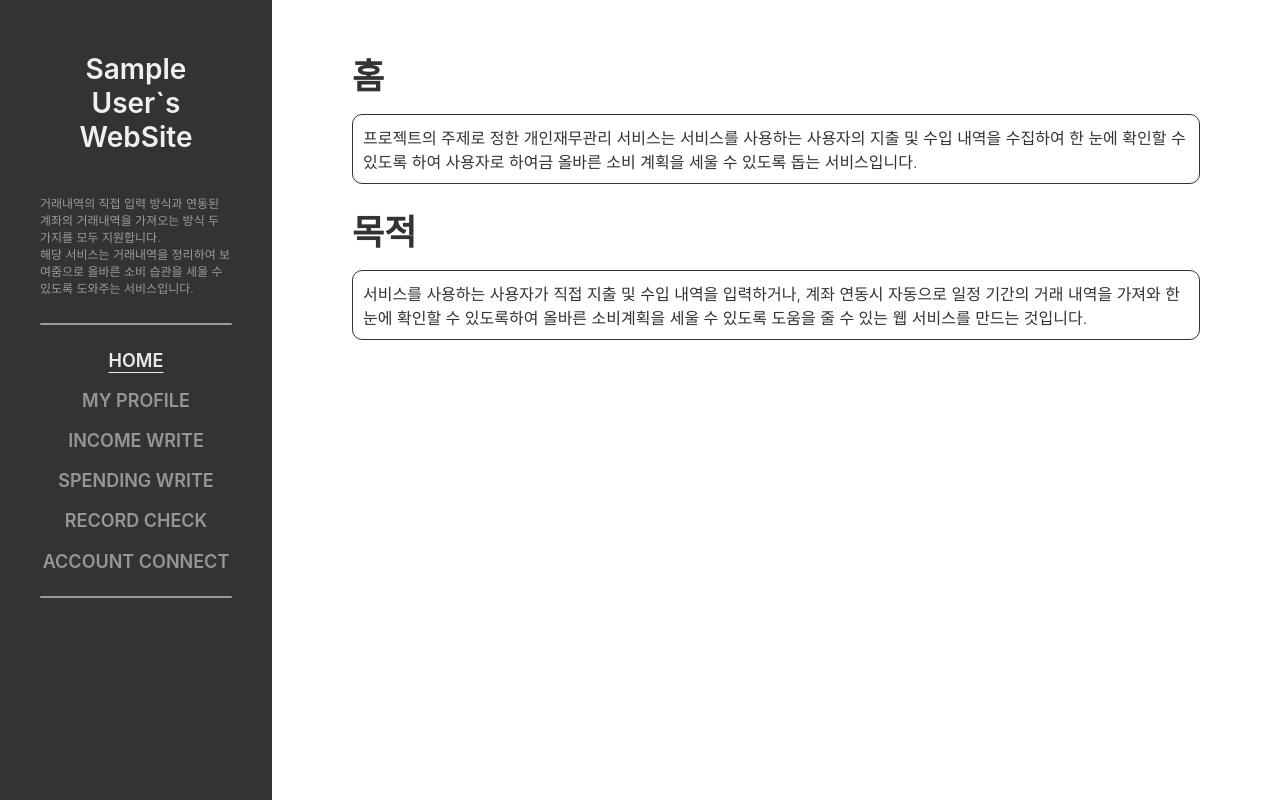
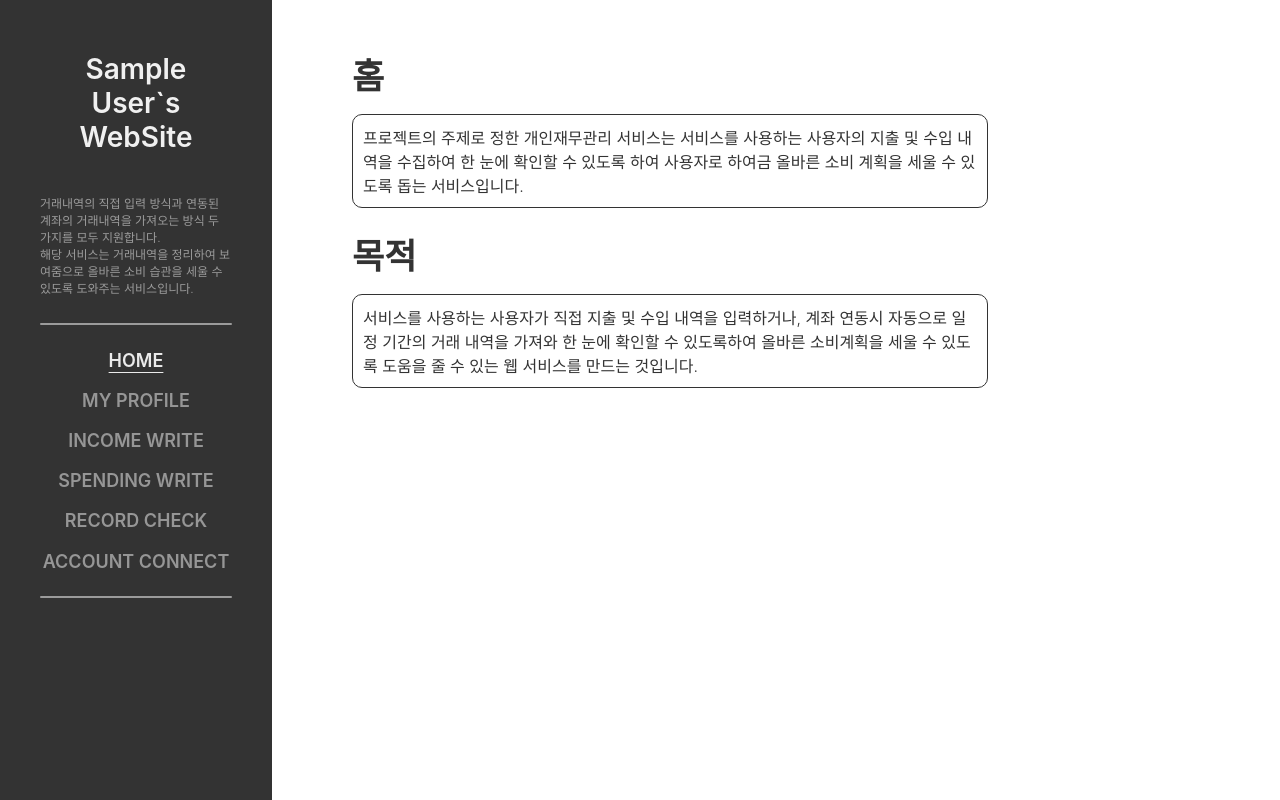
Before and after one commit to lkl4502/account_book_project, a React (Create React App) app in the folder frontend/: page /home in a window 1280 px wide. Built offline with nearby package versions, Linux system fonts and the light colour scheme; sample sign-in values are in the browser's storage.

Commit message:
front : Home의 기본 설명 너비 75%로 변경

```diff
--- a/frontend/src/pages/Home.jsx
+++ b/frontend/src/pages/Home.jsx
@@ -3,7 +3,7 @@ import Text from "../components/Text";
 
 function Home() {
   return (
-    <>
+    <div style={{ width: "75%" }}>
       <Text type={"title"} margin={"0px 0px 15px 0px"}>
         홈
       </Text>
@@ -21,7 +21,7 @@ function Home() {
         있도록하여 올바른 소비계획을 세울 수 있도록 도움을 줄 수 있는 웹
         서비스를 만드는 것입니다.
       </Text>
-    </>
+    </div>
   );
 }
 
```
